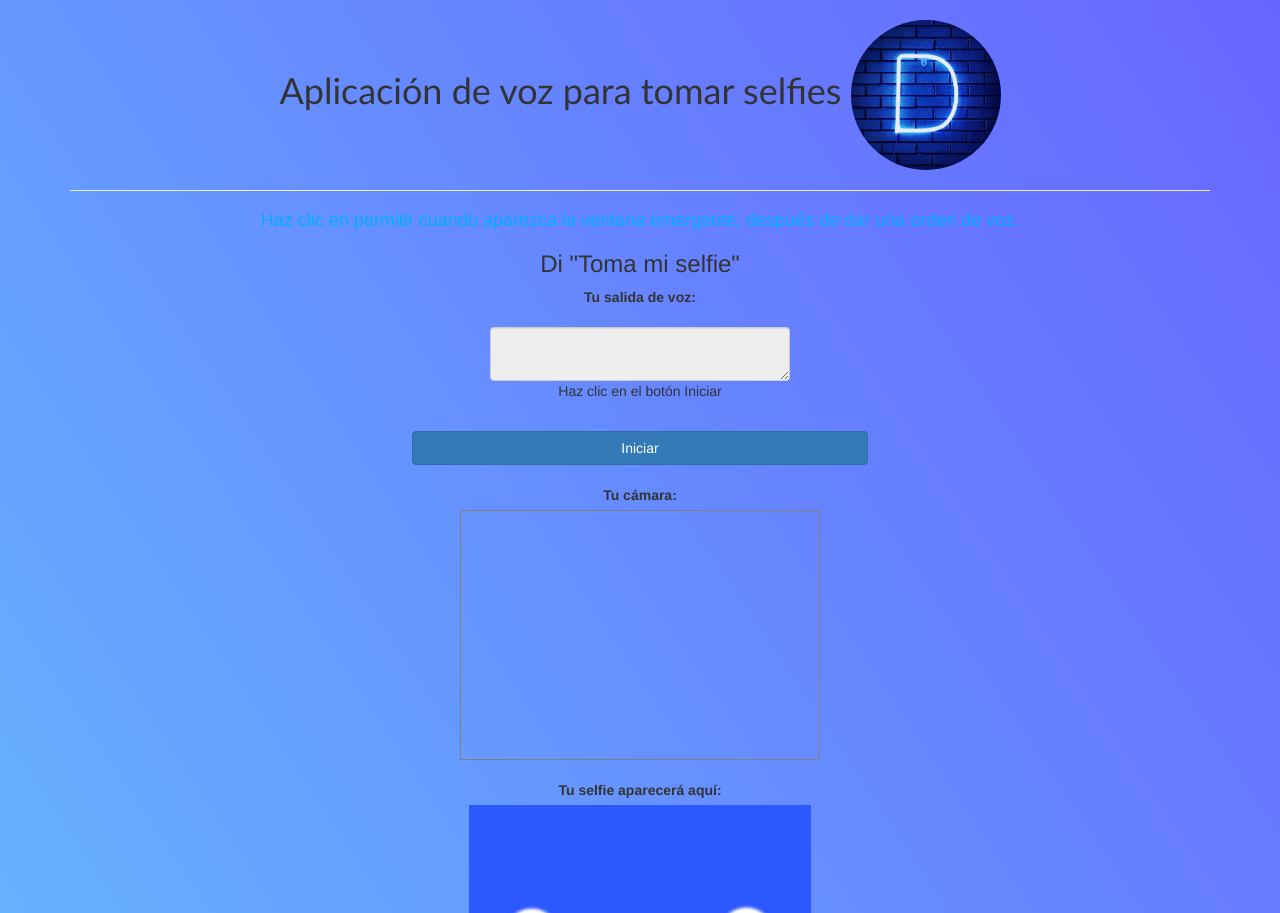
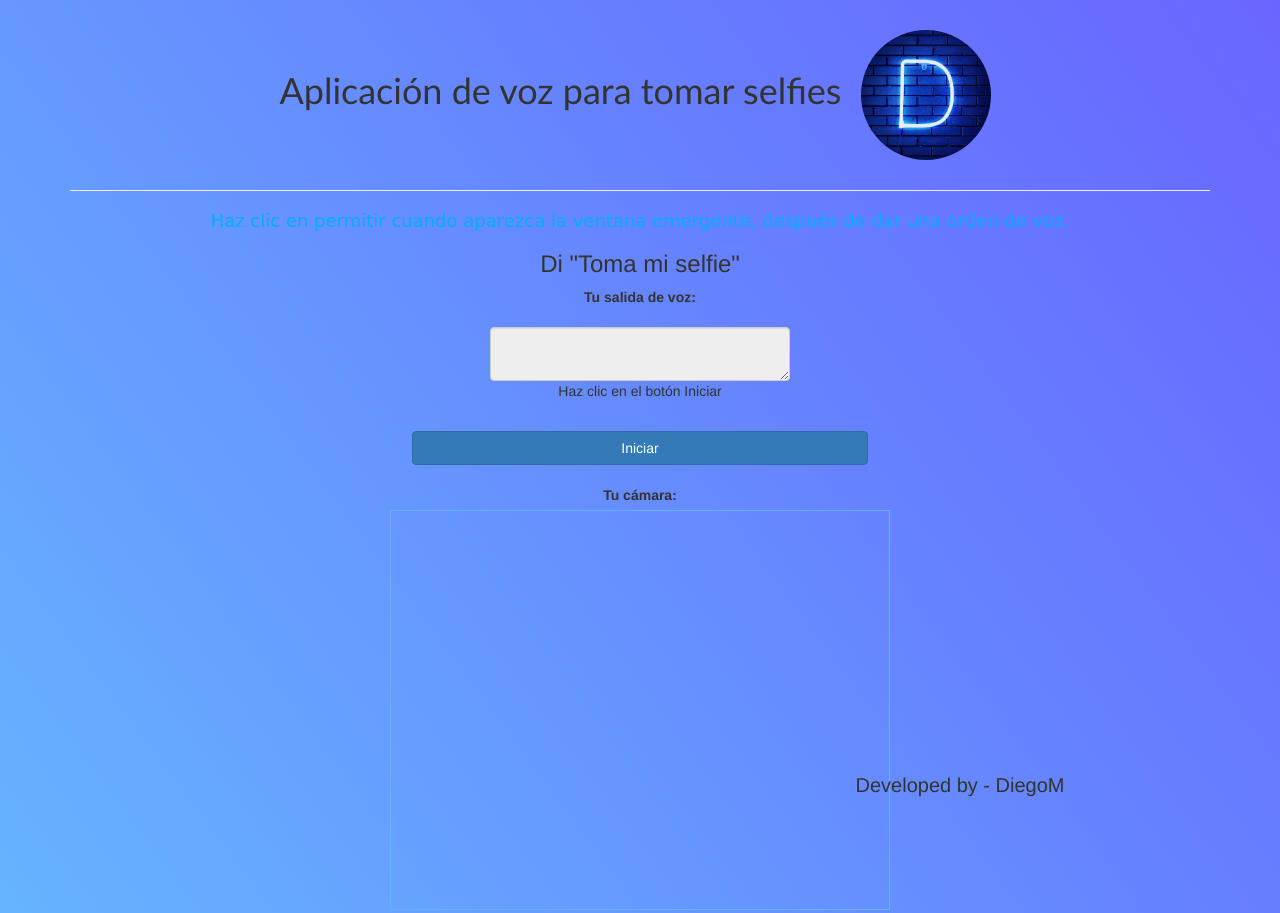
Before and after one commit to 0DiegoM/project-23, a plain HTML site: page index.html in a window 1280 px wide. Shown: the top 913 px of the page. Drawn offline with nearby package versions, Linux system fonts and the light colour scheme; a script that the page names is missing.

Commit message:
Add files via upload

```diff
--- a/index.html
+++ b/index.html
@@ -43,21 +43,23 @@
 
         <label>Tu selfie aparecerá aquí: </label>
         <div id="resultRow">
-          <div id="result1">
+          <span id="result1">
 <img src="cup.jpg" style="width: 30%;">
-            </div>
+            </span>
 
-            <div id="result2">
+            <span id="result2">
               <img src="BMO-and-Bee-PFP.jpg" style="width: 30%;">
-                          </div>
-
+                          </span>
+<Br>
                           <div id="result3">
                             <img src="LunarWrapped.png" style="width: 30%;">
                                         </div>
 
         </div>
       </center>
-
+    <div class="copy_right_footer">
+Developed by - DiegoM
+    </div>
 
     <script src="main.js"></script>
   </body>
--- a/style.css
+++ b/style.css
@@ -25,3 +25,35 @@ body {
 h1 {
     font-family: 'Gill Sans', 'Gill Sans MT', Calibri, 'Trebuchet MS', sans-serif;
 }
+
+h4 {
+    font-family: cursive;
+}
+
+#camera {
+    width: 500px;
+    height: 400px;
+    border-color: #66b2ff;
+
+
+}
+
+img {
+    border-radius: 50px;
+    padding: 10px;
+    width: 100px;
+    box-shadow: 0 6px 8 px 0 rgba(2, 2, 2, 0.2);
+}
+
+.copy_right_footer {
+    position: fixed;
+    bottom: 0;
+    width: 100%;
+    text-align: center;
+    font-size: 20px;
+    padding-left: 500px;
+}
+
+img:hover {
+    border-radius: 200px;
+}
```
